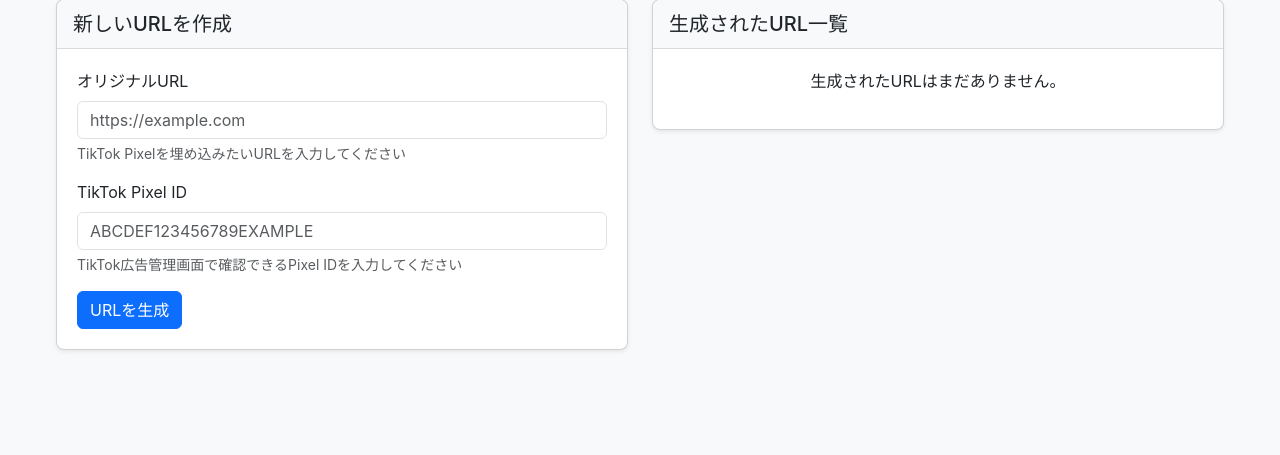
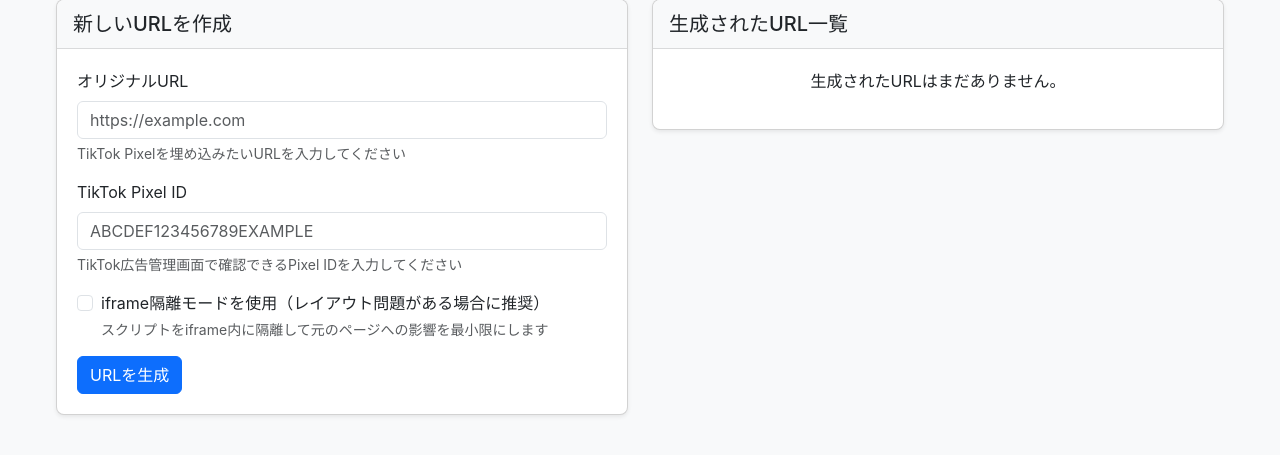
Before and after one commit to naochan3/traffic, a Flask app: page / in a window 1280 px wide. Shown: the part 97-552 px from the top of the page. Run offline with Flask 3, Linux system fonts and the light colour scheme; some libraries are stand-ins or nearby versions.

Commit message:
TikTok Pixelスクリプトの挿入方法を改善し、iframe隔離オプションを追加

```diff
--- a/app.py
+++ b/app.py
@@ -92,14 +92,55 @@ def create():
             flash(f'URLアクセスエラー: {str(e)}', 'error')
             return redirect(url_for('index'))
 
-        # TikTok Pixelスクリプトの作成
-        pixel_script = f'''
+        # スクリプト隔離用のiframeを使うかどうかの判定
+        use_iframe = 'true' == request.form.get('use_iframe', 'false')
+
+        if use_iframe:
+            # iframeを使ってTikTok Pixelを隔離する方法
+            pixel_script = f'''
+<!-- TikTok Pixel (iframe隔離版) -->
+<iframe id="tiktok-pixel-iframe" style="display:none;width:0;height:0;border:0;border:none;"
+        title="TikTok Pixel"></iframe>
 <script>
+// ページ読み込み完了後に実行
+window.addEventListener('load', function() {{
+    // iframeへのアクセス
+    var iframe = document.getElementById('tiktok-pixel-iframe');
+    var iframeDoc = iframe.contentDocument || iframe.contentWindow.document;
+
+    // iframeのドキュメントを初期化
+    iframeDoc.open();
+    iframeDoc.write(`
+        <html>
+        <head>
+            <script>
+            !function (w, d, t) {{
+                w.TiktokAnalyticsObject=t;var ttq=w[t]=w[t]||[];ttq.methods=["page","track","identify","instances","debug","on","off","once","ready","alias","group","enableCookie","disableCookie"],ttq.setAndDefer=function(t,e){{t[e]=function(){{t.push([e].concat(Array.prototype.slice.call(arguments,0)))}};}};for(var i=0;i<ttq.methods.length;i++)ttq.setAndDefer(ttq,ttq.methods[i]);ttq.instance=function(t){{for(var e=ttq._i[t]||[],n=0;n<ttq.methods.length;n++)ttq.setAndDefer(e,ttq.methods[n]);return e}},ttq.load=function(e,n){{var i="https://analytics.tiktok.com/i18n/pixel/events.js";ttq._i=ttq._i||{{}},ttq._i[e]=[],ttq._i[e]._u=i,ttq._t=ttq._t||{{}},ttq._t[e]=+new Date,ttq._o=ttq._o||{{}},ttq._o[e]=n||{{}};var o=document.createElement("script");o.type="text/javascript",o.async=!0,o.src=i+"?sdkid="+e+"&lib="+t;var a=document.getElementsByTagName("script")[0];a.parentNode.insertBefore(o,a)}};
+
+                ttq.load('{pixel_id}');
+                ttq.page();
+            }}(window, document, 'ttq');
+            <\/script>
+        </head>
+        <body></body>
+        </html>
+    `);
+    iframeDoc.close();
+}});
+</script>
+'''
+        else:
+            # 通常の遅延読み込み方式
+            pixel_script = f'''
+<!-- TikTok Pixel (遅延読み込み版) -->
+<script type="text/javascript" defer async>
 !function (w, d, t) {{{{
-  w.TiktokAnalyticsObject=t;var ttq=w[t]=w[t]||[];ttq.methods=["page","track","identify","instances","debug","on","off","once","ready","alias","group","enableCookie","disableCookie"],ttq.setAndDefer=function(t,e){{{{t[e]=function(){{{{t.push([e].concat(Array.prototype.slice.call(arguments,0)))}}}}}}}};for(var i=0;i<ttq.methods.length;i++)ttq.setAndDefer(ttq,ttq.methods[i]);ttq.instance=function(t){{{{for(var e=ttq._i[t]||[],n=0;n<ttq.methods.length;n++)ttq.setAndDefer(e,ttq.methods[n]);return e}}}},ttq.load=function(e,n){{{{var i="https://analytics.tiktok.com/i18n/pixel/events.js";ttq._i=ttq._i||{{}},ttq._i[e]=[],ttq._i[e]._u=i,ttq._t=ttq._t||{{}},ttq._t[e]=+new Date,ttq._o=ttq._o||{{}},ttq._o[e]=n||{{}};var o=document.createElement("script");o.type="text/javascript",o.async=!0,o.src=i+"?sdkid="+e+"&lib="+t;var a=document.getElementsByTagName("script")[0];a.parentNode.insertBefore(o,a)}}}};
+  window.addEventListener('load', function() {{{{
+    w.TiktokAnalyticsObject=t;var ttq=w[t]=w[t]||[];ttq.methods=["page","track","identify","instances","debug","on","off","once","ready","alias","group","enableCookie","disableCookie"],ttq.setAndDefer=function(t,e){{{{t[e]=function(){{{{t.push([e].concat(Array.prototype.slice.call(arguments,0)))}}}}}}}};for(var i=0;i<ttq.methods.length;i++)ttq.setAndDefer(ttq,ttq.methods[i]);ttq.instance=function(t){{{{for(var e=ttq._i[t]||[],n=0;n<ttq.methods.length;n++)ttq.setAndDefer(e,ttq.methods[n]);return e}}}},ttq.load=function(e,n){{{{var i="https://analytics.tiktok.com/i18n/pixel/events.js";ttq._i=ttq._i||{{}},ttq._i[e]=[],ttq._i[e]._u=i,ttq._t=ttq._t||{{}},ttq._t[e]=+new Date,ttq._o=ttq._o||{{}},ttq._o[e]=n||{{}};var o=document.createElement("script");o.type="text/javascript",o.async=!0,o.src=i+"?sdkid="+e+"&lib="+t;var a=document.getElementsByTagName("script")[0];a.parentNode.insertBefore(o,a)}}}};
 
-  ttq.load('{pixel_id}');
-  ttq.page();
+    ttq.load('{pixel_id}');
+    ttq.page();
+  }});
 }}}}(window, document, 'ttq');
 </script>
 '''
--- a/templates/index.html
+++ b/templates/index.html
@@ -39,6 +39,11 @@
                                 <label for="pixel_id" class="form-label">TikTok Pixel ID</label>
                                 <input type="text" class="form-control" id="pixel_id" name="pixel_id" placeholder="ABCDEF123456789EXAMPLE" required>
                                 <div class="form-text">TikTok広告管理画面で確認できるPixel IDを入力してください</div>
+                            </div>
+                            <div class="mb-3 form-check">
+                                <input type="checkbox" class="form-check-input" id="use_iframe" name="use_iframe" value="true">
+                                <label class="form-check-label" for="use_iframe">iframe隔離モードを使用（レイアウト問題がある場合に推奨）</label>
+                                <div class="form-text">スクリプトをiframe内に隔離して元のページへの影響を最小限にします</div>
                             </div>
                             <button type="submit" class="btn btn-primary">URLを生成</button>
                         </form>
```
